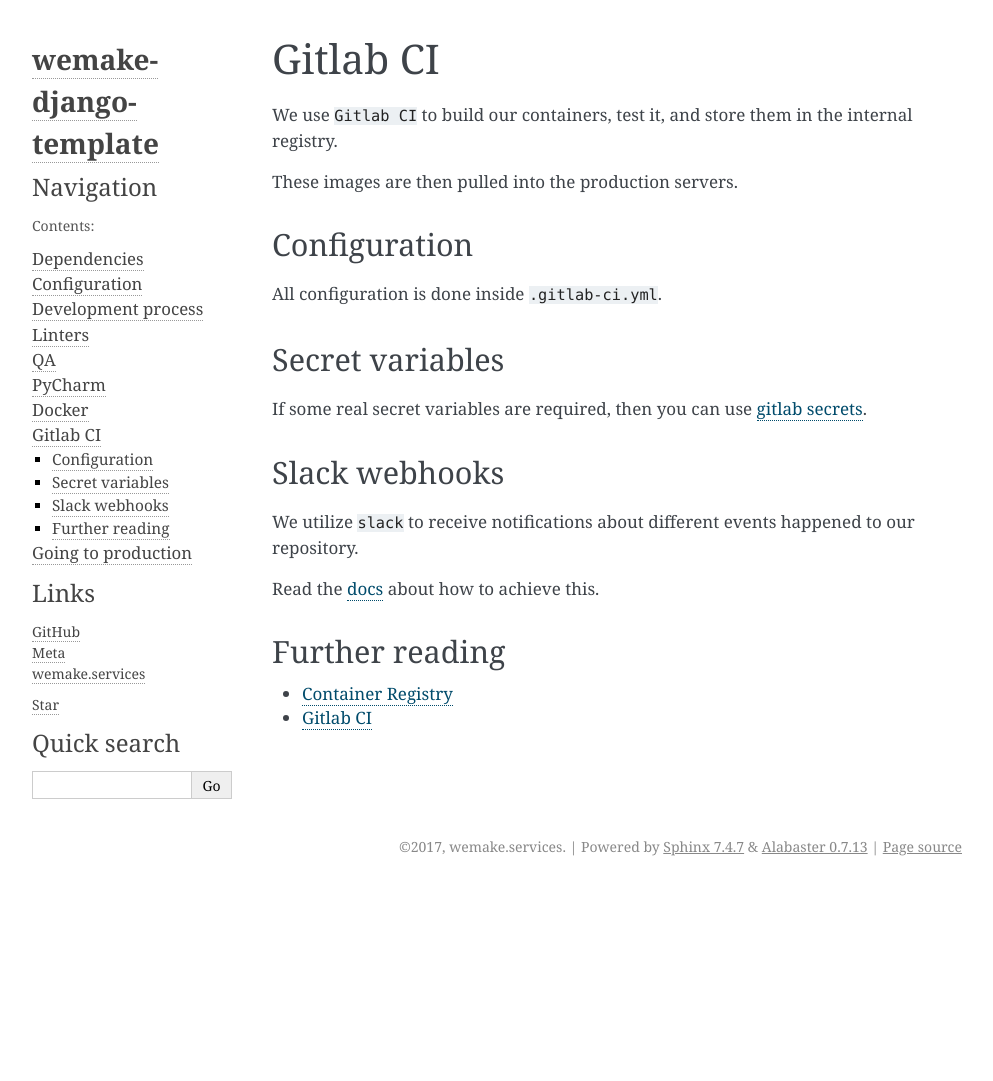
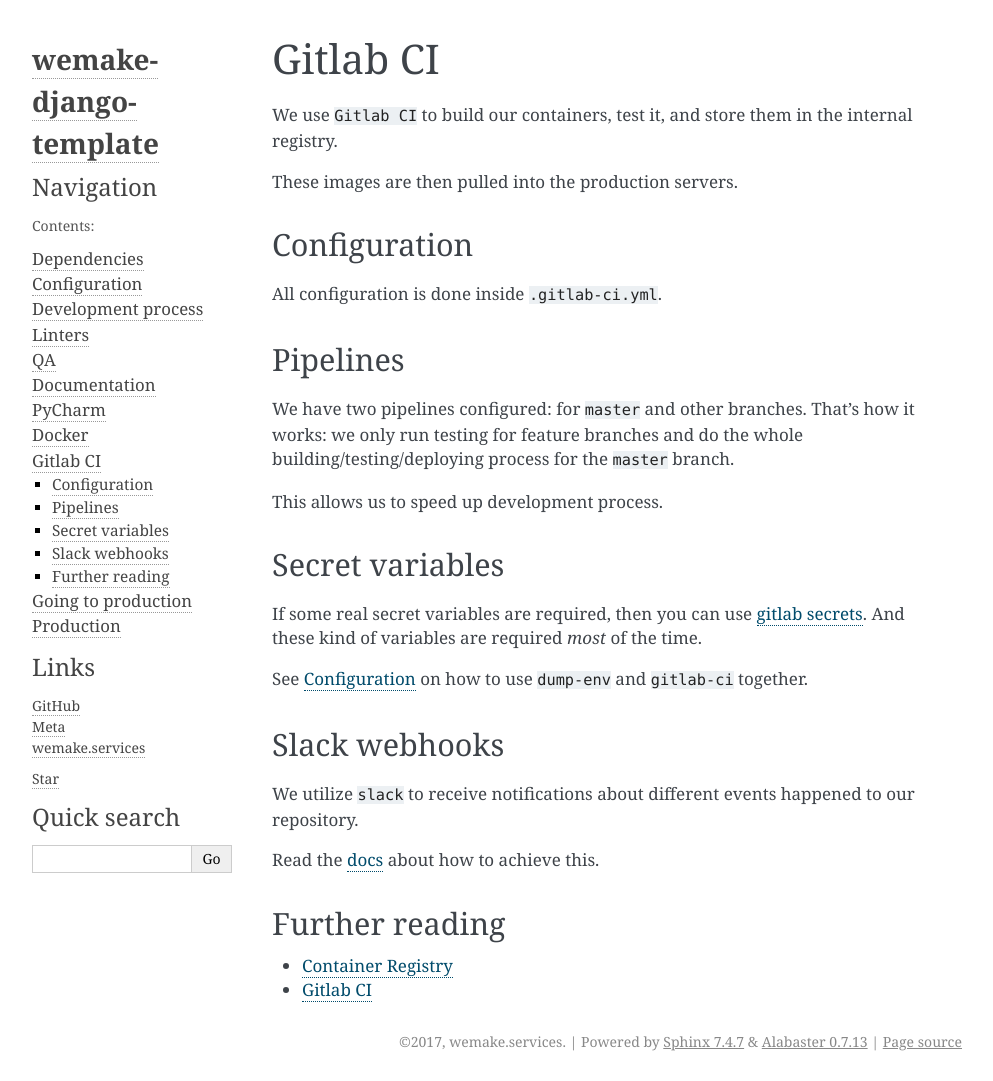
Before and after one commit to wemake-services/wemake-django-template, a Sphinx documentation site: the page built from {{cookiecutter.project_name}}/docs/_pages/template/gitlab-ci.rst, in a window 1280 px wide. Shown: the whole page, without its empty margins (148-1141 px from the left). Built offline with Sphinx 7.4.7, drawn with Linux system fonts in a browser that asks for light colours; pages that are not in the unit, such as notebooks, are missing from menus; the version number could not be read and is left out; before the commit the page ends 900 px from its top, so only the background shows below that.

```diff
--- a/{{cookiecutter.project_name}}/docs/_pages/template/gitlab-ci.rst
+++ b/{{cookiecutter.project_name}}/docs/_pages/template/gitlab-ci.rst
@@ -13,10 +13,25 @@
 All configuration is done inside ``.gitlab-ci.yml``.
 
 
+Pipelines
+---------
+
+We have two pipelines configured: for ``master`` and other branches.
+That's how it works: we only run testing for feature branches and do the whole
+building/testing/deploying process for the ``master`` branch.
+
+This allows us to speed up development process.
+
+
 Secret variables
 ----------------
 
 If some real secret variables are required, then you can use `gitlab secrets <https://docs.gitlab.com/ee/ci/variables/#secret-variables>`_.
+And these kind of variables are required *most* of the time.
+
+
+See :ref:`configuration` on how
+to use ``dump-env`` and ``gitlab-ci`` together.
 
 
 Slack webhooks
--- a/{{cookiecutter.project_name}}/docs/index.rst
+++ b/{{cookiecutter.project_name}}/docs/index.rst
@@ -88,12 +88,14 @@
    _pages/template/development-process.rst
    _pages/template/linters.rst
    _pages/template/qa.rst
-   _pages/template/documentation.rst{% if cookiecutter.docker == 'y' %}
+   _pages/template/documentation.rst
+   {%- if cookiecutter.docker == 'y' %}
    _pages/template/pycharm.rst
    _pages/template/docker.rst
    _pages/template/gitlab-ci.rst
    _pages/template/going-to-production.rst
-   _pages/template/production.rst{% endif %}
+   _pages/template/production.rst
+   {%- endif %}
 
 
 Indexes and tables
```
Also changed, not shown: {{cookiecutter.project_name}}/README.md, 9 other files.
